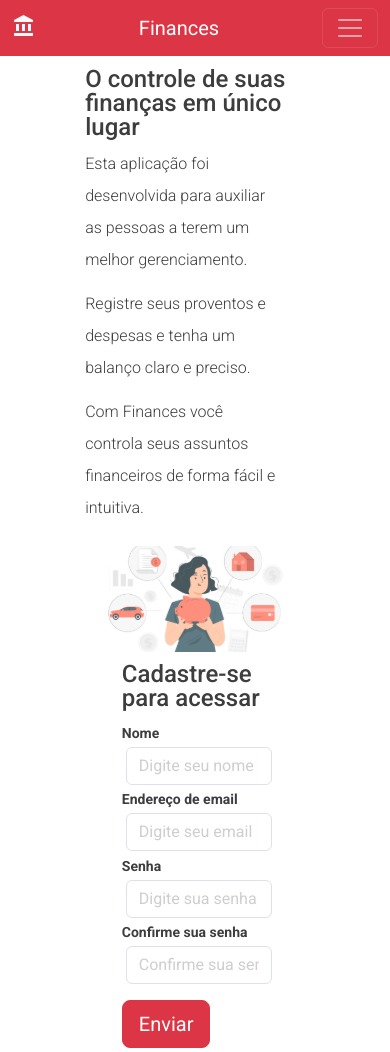
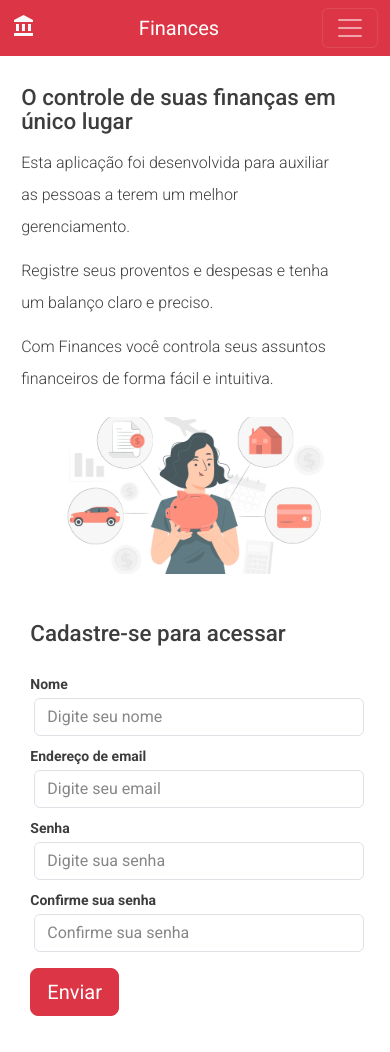
Before and after one commit to GiselleBarbosa/angular-app-finances, an Angular app: page /home in a window 390 px wide. Built offline with nearby package versions, Linux system fonts and the light colour scheme.

Commit message:
settings css home - responsive

```diff
--- a/src/app/components/footer/footer.component.css
+++ b/src/app/components/footer/footer.component.css
@@ -19,7 +19,7 @@
   font-weight: bold;
  }
 
- @media(max-width: 460px){
+ @media(max-width: 600px){
   footer{
     display: none;
   }
--- a/src/app/components/login-modal/login-modal.component.css
+++ b/src/app/components/login-modal/login-modal.component.css
@@ -2,7 +2,6 @@
   margin: auto 0;
   margin-top: 10%;
 }
-
 
 @media(max-width: 460px){
   #janelaModal{
--- a/src/app/components/pages/home/home.component.css
+++ b/src/app/components/pages/home/home.component.css
@@ -2,7 +2,7 @@
   display: flex;
   flex-direction: row;
   justify-content: space-between;
-  height: 500px;
+  height: 100%;
   width: 100%;
   margin-top: 3%;
   padding: 0;
@@ -18,7 +18,7 @@
 }
 
 h1 {
-  font-size: 1.8rem;
+  font-size: 1.6rem;
   font-family: "Roboto";
   font-weight: 500;
   line-height: 24px;
@@ -38,33 +38,33 @@
   height: 15%;
 }
 
-.form-group{
+.form-group {
   margin-bottom: 3%;
 }
 
 input::placeholder {
-  color: rgba(171, 170, 170, 0.58);
+  color: rgba(93, 93, 93, 0.74);
 }
 
-.form{
+.form {
   margin-top: 9%;
 }
 
 /* Responsividade */
-
-@media(max-width: 460px){
-  .container{
+@media (max-width: 600px) {
+  .container {
     width: 100%;
   }
-  .main{
+
+  .main {
     display: flex;
     flex-direction: column;
     align-items: center;
     min-width: 200px;
+  }
 
-  }
-  h1{
-    font-size: 1.5rem;
+  h1 {
+    font-size: 1.4rem;
     margin-bottom: 4%;
   }
 
@@ -72,7 +72,21 @@
     font-size: 1rem;
   }
 
-  img{
-    min-width: 100%;
+  img {
+    min-width: 90%;
+  }
+
+  .left {
+    margin-top: 5%;
+    width: 95%;
+    display: flex;
+    flex-direction: column;
+    align-items: left;
+  }
+  .right {
+    margin-top: 10%;
+    align-items: center;
+    width: 90%;
+    margin-bottom: 10%;
   }
 }
--- a/src/styles.css
+++ b/src/styles.css
@@ -4,15 +4,12 @@
 * {
   color: #3d3d3d;
   text-decoration: none;
+  font-family: "Roboto", sans-serif;
+  margin: 0;
 }
 html,
 body {
   height: 100%;
-}
-
-body {
-  margin: 0;
-  font-family: "Roboto", sans-serif;
 }
 
 .app {
```
